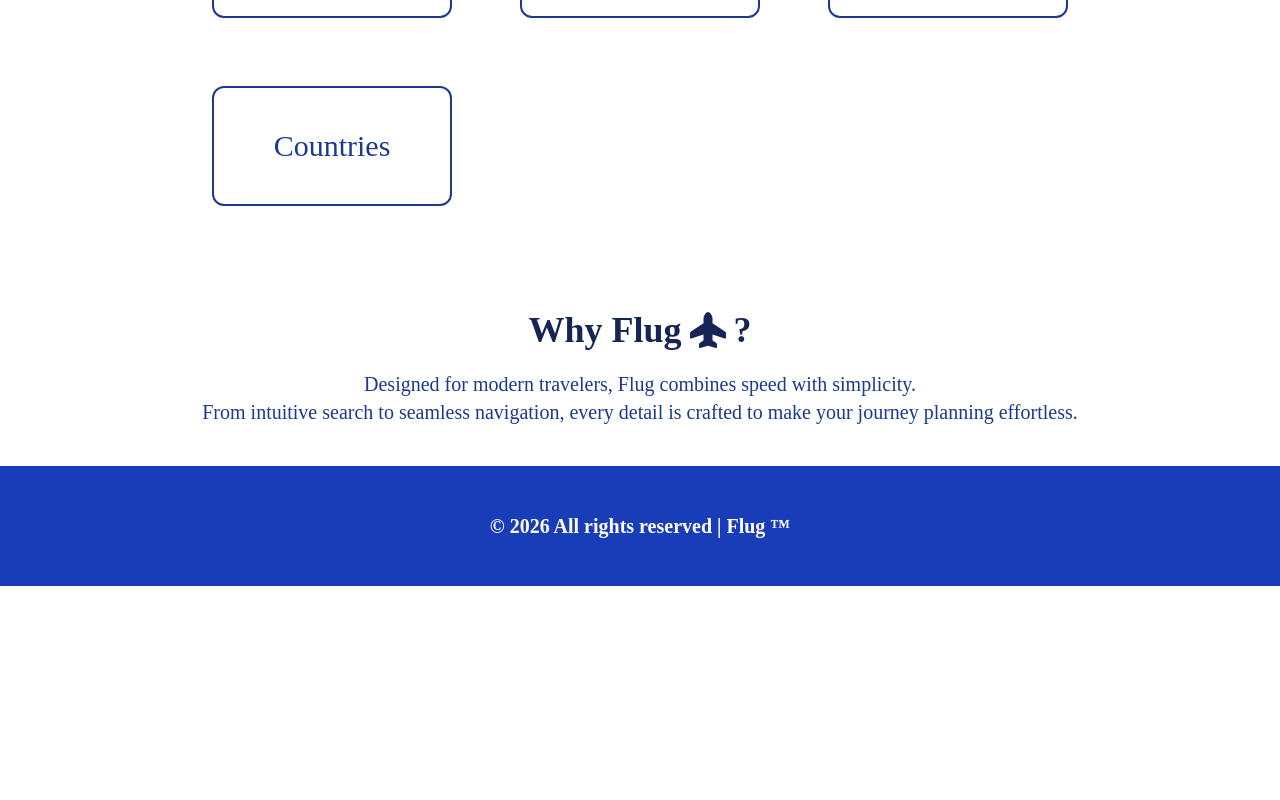
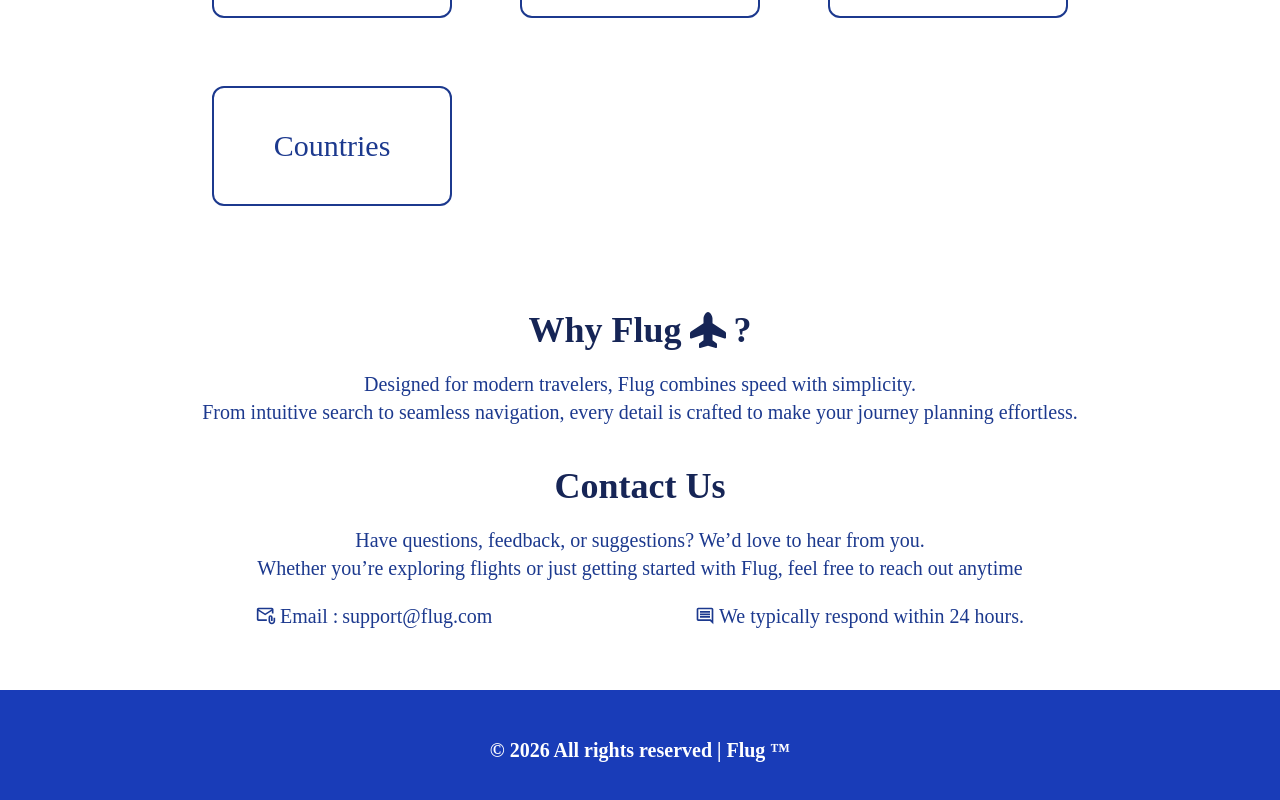
Before and after one commit to lucky-KRMU/Flug, a React (Vite) app: page /home in a window 1280 px wide. Shown: the part 1146-1946 px from the top of the page. Before the commit the page ends 1732 px from the top, so only its background shows below. Built offline with nearby package versions, Linux system fonts and the light colour scheme; a web font is replaced by a local one.

Commit message:
add Contact Us Section in Home

```diff
--- a/src/Components/Home/Home.jsx
+++ b/src/Components/Home/Home.jsx
@@ -3,6 +3,7 @@ import Hero from "../Hero/Hero"
 import { NavLink } from 'react-router'
 import { GiPlaneWing } from "react-icons/gi";
 import { FaPlaneUp } from "react-icons/fa6";
+import { MdOutlineAttachEmail, MdOutlineInsertComment  } from "react-icons/md";
 
 // SearchCard for the search section
 function SearchCard({ Heading, to }) {
@@ -42,6 +43,23 @@ function Home() {
                     </p>
                 </div>
             </section>
+            <section id="contactUs" className='my-10 text-center'>
+                <h1 className='text-4xl font-semibold text-blue-950'>Contact Us</h1>
+                <div className='my-5 text-xl text-blue-900 flex flex-col items-center justify-center'>
+
+                    <p>Have questions, feedback, or suggestions? We’d love to hear from you. <br />
+                        Whether you’re exploring flights or just getting started with Flug, feel free to reach out anytime </p>
+                        <p className='w-[60%] flex justify-between items-center my-5'>
+                            <div className='flex justify-center items-center gap-1'>
+                            <MdOutlineAttachEmail /> <span>Email :</span> <p>support@flug.com</p>
+                            </div>
+                            <div className='flex justify-center items-center gap-1'>
+                            <MdOutlineInsertComment /> <p>We typically respond within 24 hours.</p>
+                            </div>
+
+                        </p>
+                </div>
+            </section>
         </>
     )
 }
```
